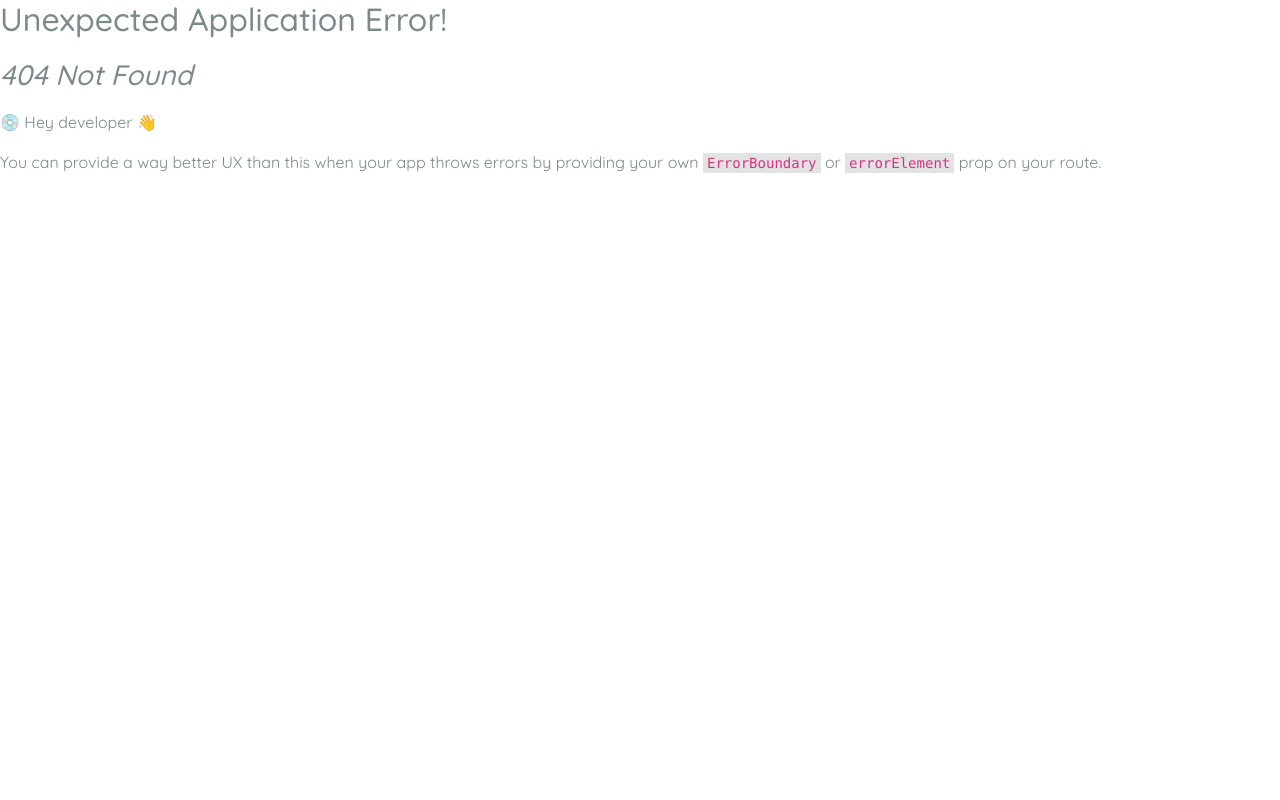
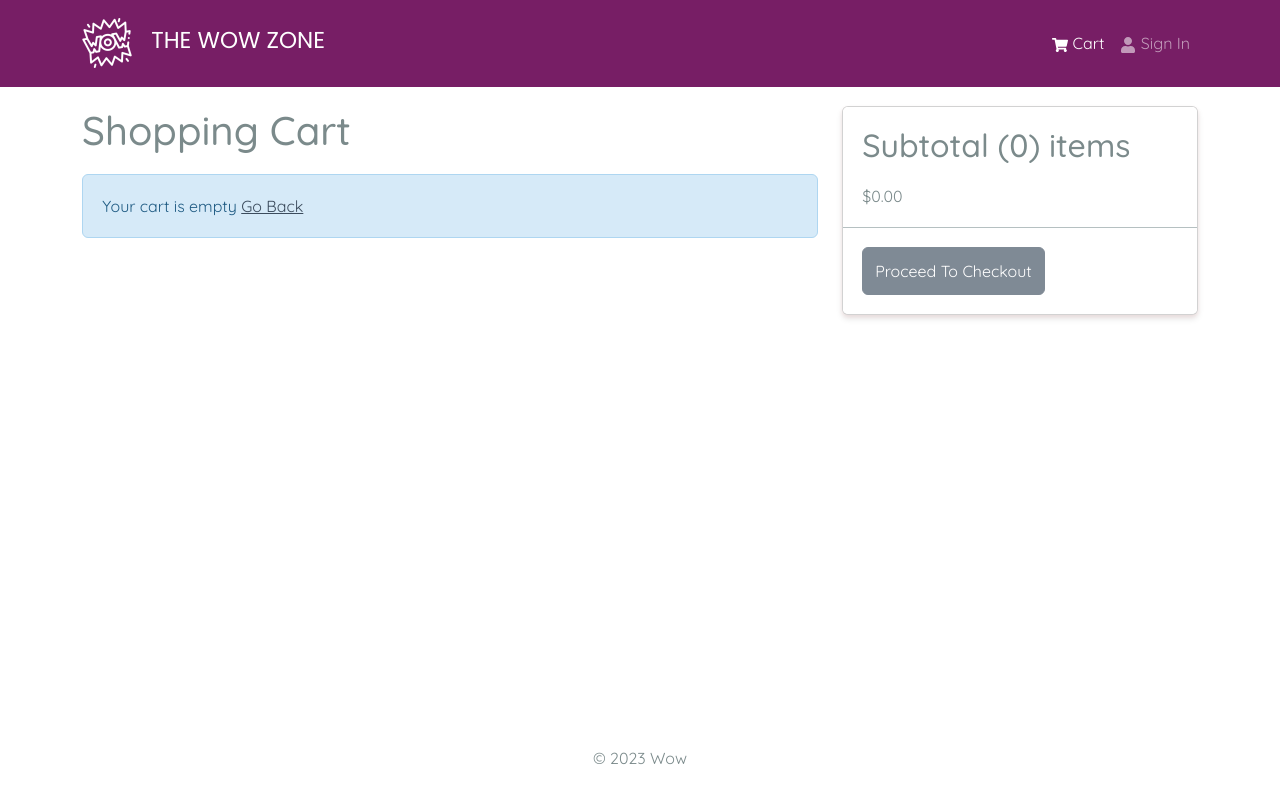
Before and after one commit to alexmc2/e-commerce-site, a React (Create React App) app in the folder frontend/: page /cart in a window 1280 px wide. Before the commit this address had no page. Built offline with nearby package versions, Linux system fonts and the light colour scheme.

Commit message:
Add card screen

```diff
--- a/frontend/src/components/Header.jsx
+++ b/frontend/src/components/Header.jsx
@@ -1,9 +1,12 @@
-import { Navbar, Nav, Container } from 'react-bootstrap';
+import { Badge, Navbar, Nav, Container } from 'react-bootstrap';
 import { FaShoppingCart, FaUser } from 'react-icons/fa';
 import logo from '../../src/assets/logo.png';
 import { LinkContainer } from 'react-router-bootstrap';
+import { useSelector } from 'react-redux';
 
 const Header = () => {
+  const { cartItems } = useSelector((state) => state.cart);
+
   return (
     <header>
       <Navbar bg="dark" variant="dark" expand="md" collapseOnSelect>
@@ -28,6 +31,11 @@ const Header = () => {
               <LinkContainer to="/cart">
                 <Nav.Link>
                   <FaShoppingCart /> Cart
+                  {cartItems.length > 0 && (
+                    <Badge pill bg="success" style={{ marginLeft: '5px' }}>
+                      {cartItems.reduce((a, c) => a + c.qty, 0)}
+                    </Badge>
+                  )}
                 </Nav.Link>
               </LinkContainer>
               <LinkContainer to="/login">
--- a/frontend/src/components/Message.jsx
+++ b/frontend/src/components/Message.jsx
@@ -1,6 +1,6 @@
 import { Alert } from 'react-bootstrap';
 
-const Message = (variant, children) => {
+const Message = ({ variant, children }) => {
   return <Alert variant={variant}>{children}</Alert>;
 };
 
--- a/frontend/src/index.js
+++ b/frontend/src/index.js
@@ -15,12 +15,14 @@ import App from './App';
 import reportWebVitals from './reportWebVitals';
 import HomeScreen from './screens/HomeScreen';
 import ProductScreen from './screens/ProductScreen';
+import CartScreen from './screens/CartScreen';
 
 const router = createBrowserRouter(
   createRoutesFromElements(
     <Route path="/" element={<App />}>
       <Route index={true} element={<HomeScreen />} />
       <Route path="/product/:id" element={<ProductScreen />} />
+      <Route path="/cart" element={<CartScreen />} />
     </Route>
   )
 );
--- /dev/null
+++ b/frontend/src/screens/CartScreen.jsx
@@ -0,0 +1,115 @@
+import { Link, useNavigate } from 'react-router-dom';
+import { useSelector, useDispatch } from 'react-redux';
+import {
+  Row,
+  Col,
+  ListGroup,
+  Image,
+  Form,
+  Button,
+  Card,
+} from 'react-bootstrap';
+import { FaTrash } from 'react-icons/fa';
+import Message from '../components/Message';
+import { addToCart, removeFromCart } from '../slices/cartSlice';
+
+const CartScreen = () => {
+  const navigate = useNavigate();
+  const dispatch = useDispatch();
+
+  const cart = useSelector((state) => state.cart);
+  const { cartItems } = cart;
+
+  const addToCartHandler = async (product, qty) => {
+    dispatch(addToCart({ ...product, qty }));
+  };
+
+  const removeFromCartHandler = (id) => {
+    dispatch(removeFromCart(id));
+  };
+
+  const checkoutHandler = () => {
+    navigate('/login?redirect=/shipping');
+  };
+
+  return (
+    <Row>
+      <Col md={8}>
+        <h1 style={{ marginBottom: '20px' }}>Shopping Cart</h1>
+        {cartItems.length === 0 ? (
+          <Message>
+            Your cart is empty <Link to="/">Go Back</Link>
+          </Message>
+        ) : (
+          <ListGroup variant="flush">
+            {cartItems.map((item) => (
+              <ListGroup.Item key={item._id}>
+                <Row>
+                  <Col md={2}>
+                    <Image src={item.image} alt={item.name} fluid rounded />
+                  </Col>
+                  <Col md={3}>
+                    <Link to={`/product/${item._id}`}>{item.name}</Link>
+                  </Col>
+                  <Col md={2}>${item.price}</Col>
+                  <Col md={2}>
+                    <Form.Control
+                      as="select"
+                      value={item.qty}
+                      onChange={(e) =>
+                        addToCartHandler(item, Number(e.target.value))
+                      }
+                    >
+                      {[...Array(item.countInStock).keys()].map((x) => (
+                        <option key={x + 1} value={x + 1}>
+                          {x + 1}
+                        </option>
+                      ))}
+                    </Form.Control>
+                  </Col>
+                  <Col md={2}>
+                    <Button
+                      type="button"
+                      variant="light"
+                      onClick={() => removeFromCartHandler(item._id)}
+                    >
+                      <FaTrash />
+                    </Button>
+                  </Col>
+                </Row>
+              </ListGroup.Item>
+            ))}
+          </ListGroup>
+        )}
+      </Col>
+      <Col md={4}>
+        <Card>
+          <ListGroup variant="flush">
+            <ListGroup.Item>
+              <h2>
+                Subtotal ({cartItems.reduce((acc, item) => acc + item.qty, 0)})
+                items
+              </h2>
+              $
+              {cartItems
+                .reduce((acc, item) => acc + item.qty * item.price, 0)
+                .toFixed(2)}
+            </ListGroup.Item>
+            <ListGroup.Item>
+              <Button
+                type="button"
+                className="btn-block"
+                disabled={cartItems.length === 0}
+                onClick={checkoutHandler}
+              >
+                Proceed To Checkout
+              </Button>
+            </ListGroup.Item>
+          </ListGroup>
+        </Card>
+      </Col>
+    </Row>
+  );
+};
+
+export default CartScreen;
--- a/frontend/src/slices/cartSlice.js
+++ b/frontend/src/slices/cartSlice.js
@@ -1,21 +1,17 @@
 import { createSlice } from '@reduxjs/toolkit';
+import { updateCart } from '../utils/cartUtils';
 
 const initialState = localStorage.getItem('cart')
   ? JSON.parse(localStorage.getItem('cart'))
-  : {
-      cartItems: [],
-    };
-
-const addDecimals = (num) => {
-  return (Math.round(num * 100) / 100).toFixed(2);
-};
+  : { cartItems: [], shippingAddress: {}, paymentMethod: 'PayPal' };
 
 const cartSlice = createSlice({
   name: 'cart',
   initialState,
   reducers: {
-    addToCart(state, action) {
+    addToCart: (state, action) => {
       const item = action.payload;
+
       const existItem = state.cartItems.find((x) => x._id === item._id);
 
       if (existItem) {
@@ -25,31 +21,37 @@ const cartSlice = createSlice({
       } else {
         state.cartItems = [...state.cartItems, item];
       }
-      // Calculate items price
 
-      state.itemsPrice = addDecimals(
-        state.cartItems.reduce((acc, item) => acc + item.price * item.qty, 0)
-      );
-
-      // Calculate shipping price
-
-      state.shippingPrice = addDecimals(state.itemsPrice > 100 ? 0 : 5);
-
-      // Calculate vat price
-      state.vatPrice = addDecimals(Number((0.2 * state.itemsPrice).toFixed(2)));
-
-      // Calculate total price
-      state.totalPrice = (
-        Number(state.itemsPrice) +
-        Number(state.shippingPrice) +
-        Number(state.vatPrice)
-      ).toFixed(2);
-
+      return updateCart(state, item);
+    },
+    removeFromCart: (state, action) => {
+      state.cartItems = state.cartItems.filter((x) => x._id !== action.payload);
+      return updateCart(state);
+    },
+    saveShippingAddress: (state, action) => {
+      state.shippingAddress = action.payload;
       localStorage.setItem('cart', JSON.stringify(state));
     },
+    savePaymentMethod: (state, action) => {
+      state.paymentMethod = action.payload;
+      localStorage.setItem('cart', JSON.stringify(state));
+    },
+    clearCartItems: (state, action) => {
+      state.cartItems = [];
+      localStorage.setItem('cart', JSON.stringify(state));
+    },
+
+    resetCart: (state) => (state = initialState),
   },
 });
 
-export const { addToCart } = cartSlice.actions;
+export const {
+  addToCart,
+  removeFromCart,
+  saveShippingAddress,
+  savePaymentMethod,
+  clearCartItems,
+  resetCart,
+} = cartSlice.actions;
 
 export default cartSlice.reducer;
--- /dev/null
+++ b/frontend/src/utils/cartUtils.js
@@ -0,0 +1,29 @@
+export const addDecimals = (num) => {
+  return (Math.round(num * 100) / 100).toFixed(2);
+};
+
+export const updateCart = (state) => {
+  // Calculate items price
+
+  state.itemsPrice = addDecimals(
+    state.cartItems.reduce((acc, item) => acc + item.price * item.qty, 0)
+  );
+
+  // Calculate shipping price
+
+  state.shippingPrice = addDecimals(state.itemsPrice > 100 ? 0 : 5);
+
+  // Calculate vat price
+  state.vatPrice = addDecimals(Number((0.2 * state.itemsPrice).toFixed(2)));
+
+  // Calculate total price
+  state.totalPrice = (
+    Number(state.itemsPrice) +
+    Number(state.shippingPrice) +
+    Number(state.vatPrice)
+  ).toFixed(2);
+
+  localStorage.setItem('cart', JSON.stringify(state));
+
+  return state;
+};
```
